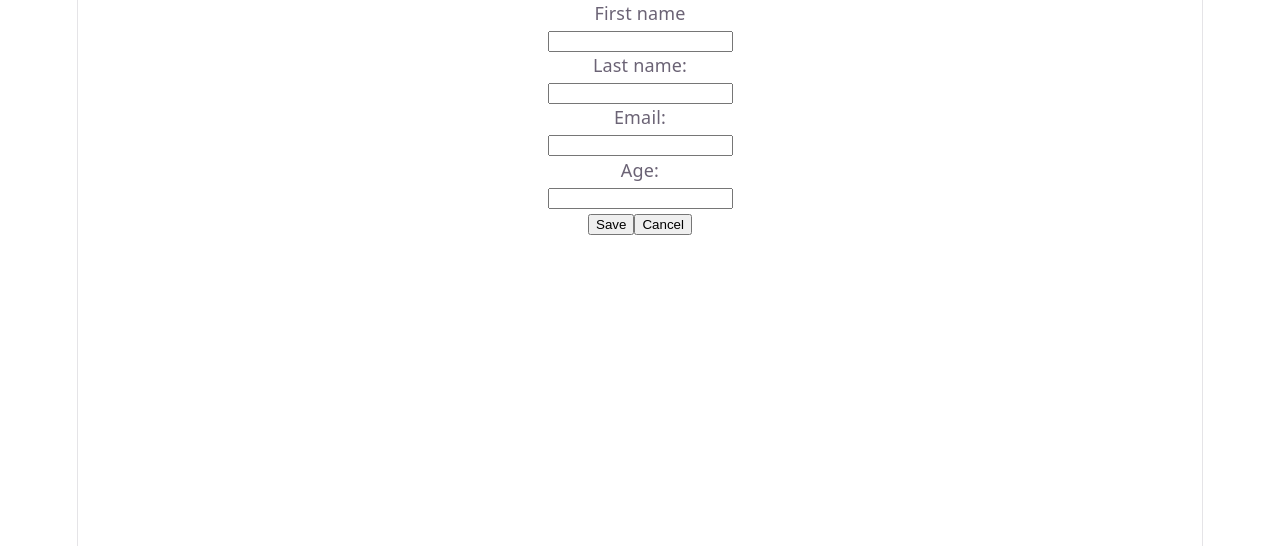
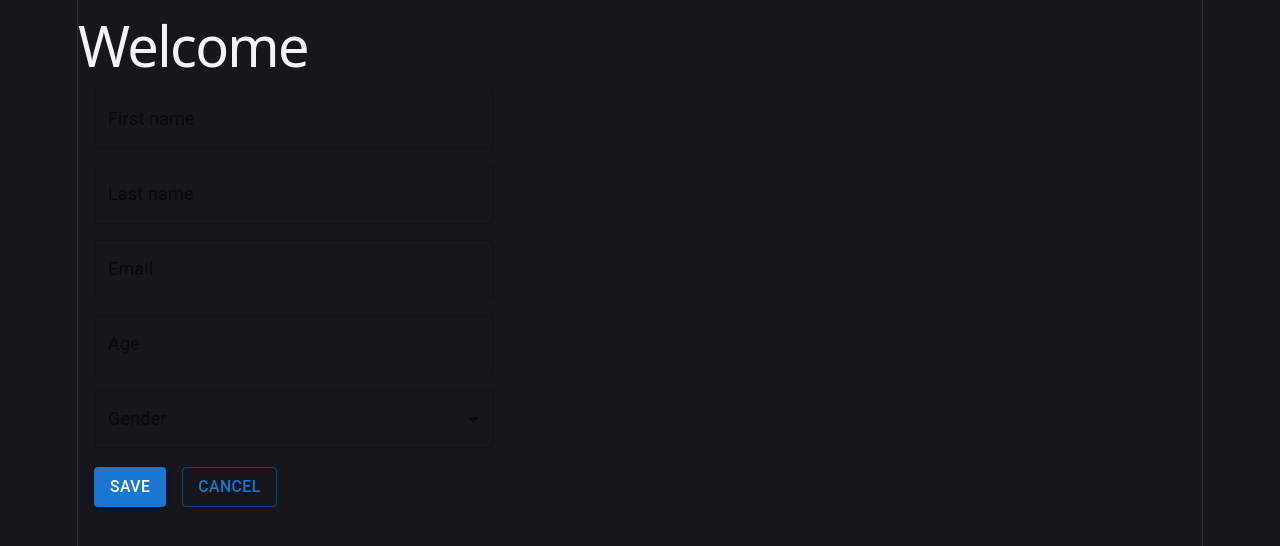
Before and after one commit to sakthi6555/reactPlusExpressMongoDb, a React (Vite) app: page /users in a window 1280 px wide. Shown: the top 546 px of the page. Built offline with nearby package versions, Linux system fonts and the light colour scheme; no server answers.

Commit message:
adding material

```diff
--- a/package.json
+++ b/package.json
@@ -12,11 +12,15 @@
   "dependencies": {
     "@emotion/react": "^11.14.0",
     "@emotion/styled": "^11.14.1",
+    "@hookform/resolvers": "^5.7.1",
+    "@mui/icons-material": "^9.3.1",
     "@mui/material": "^9.3.1",
     "axios": "^1.19.0",
     "react": "^19.2.8",
     "react-dom": "^19.2.8",
-    "react-router-dom": "^7.18.2"
+    "react-hook-form": "^7.85.0",
+    "react-router-dom": "^7.18.2",
+    "zod": "^4.4.3"
   },
   "devDependencies": {
     "@eslint/js": "^10.0.1",
--- a/src/components/UserForm.jsx
+++ b/src/components/UserForm.jsx
@@ -1,28 +1,43 @@
-import React, { useEffect, useState } from "react";
+import React, { useContext, useEffect, useState } from "react";
 import { useNavigate, useParams } from "react-router-dom";
 import { getUserById } from "../services/userService";
+import TextField from '@mui/material/TextField';
+import Button from '@mui/material/Button';
+import Box from '@mui/material/Box';
+import InputLabel from '@mui/material/InputLabel';
+import MenuItem from '@mui/material/MenuItem';
+import FormControl from '@mui/material/FormControl';
+import Select from '@mui/material/Select';
+import { userSchema } from "../schemas/userFormScheme";
+import { useForm, Controller } from "react-hook-form";
+import { FormHelperText } from "@mui/material";
+import { zodResolver } from "@hookform/resolvers/zod";
+import WelcomePage from "./WelcomePage";
+import { UserContext } from "../context/UserContext";
 
 export default function UserForm({saveUser, edituser}) {
 
-    const [firstname, setFirstname] = useState('');
-    const [lastname, setLastname] = useState('');
-    const [email, setEmail] = useState('');
-    const [age, setAge]= useState('');
-    const [_id, setId]= useState('');
     const navigate = useNavigate();
-
     const { id } = useParams();
 
-    const handleSubmit =(e) => {
-        e.preventDefault();
-        console.log("ee")
+    const { setUser } = useContext(UserContext);
+
+    const {register, control, handleSubmit,  reset, formState: { errors }} = useForm({
+        resolver: zodResolver(userSchema),
+        defaultValues: {
+            firstname: '',
+            lastname: '',
+            age: '',
+            email: '',
+            gender: ''
+        }
+    })
+
+    const onSubmit =(data) => {
         saveUser({
-            firstname, lastname, email, age, _id
+            ...data, ...(id && { _id : id })
         })
-        setFirstname('');
-        setLastname('');
-        setEmail('');
-        setAge('');
+        reset()
         navigate('/')
     }
 
@@ -34,41 +49,91 @@ export default function UserForm({saveUser, edituser}) {
 
     const loadUserById = async (id) => {
         const {data} = await getUserById(id)
-        setFirstname(data?.firstname ?? '');
-        setLastname(data?.lastname ?? '');
-        setEmail(data?.email ?? '');
-        setAge(data?.age ?? '');
-        setId(data?._id ?? '');
-
+        setUser(data);
+        reset({
+            firstname: data?.firstname ?? '',
+            lastname: data?.lastname ?? '',
+            email: data?.email ?? '',
+            age: data?.age ?? '',
+            gender: data?.gender ?? '',
+        })
     }
 
     const back = () => {
-
         navigate('/')
     }
 
     return(
-        <div className="user-form">
-            <form onSubmit={handleSubmit}>
-                <div>
-                    <label>First name</label> <br/>
-                    <input type="text" value={firstname} onChange={(e) => setFirstname(e.target.value)} />
-                </div>
-                <div>
-                    <label>Last name: </label> <br/>
-                    <input type="text" value={lastname} onChange={(e) => setLastname(e.target.value)} />
-                </div>
-                <div>
-                    <label>Email: </label> <br/>
-                    <input type="text" value={email} onChange={(e) => setEmail(e.target.value)} />
-                </div>
-                <div>
-                    <label>Age: </label> <br/>
-                    <input type="text" value={age} onChange={(e) => setAge(e.target.value)} />
-                </div>
-                <button type="submit"> { id ? 'Update': 'Save'}</button>
-                <button type="button" onClick={back}> Cancel</button>
-            </form>
-        </div>
+        <Box>
+            <WelcomePage></WelcomePage>
+            <Box
+                component="form"
+                onSubmit={handleSubmit(onSubmit)}
+                sx={{ display: 'flex', flexDirection: 'column', gap: 2, m: 2, maxWidth: 400 }}
+            >
+                <TextField
+                    label="First name"
+                    {...register("firstname")}
+                    error= {!!errors.firstname}
+                    helperText = {errors.firstname?.message}
+                    fullWidth
+                />
+                <TextField
+                    label="Last name"
+                    {...register("lastname")}
+                    error= {!!errors.lastname}
+                    helperText = {errors.lastname?.message}
+                    fullWidth
+                />
+                <TextField
+                    label="Email"
+                    {...register("email")}
+                    error= {!!errors.email}
+                    helperText = {errors.email?.message}
+                    fullWidth
+                />
+                <TextField
+                    label="Age"
+                    {...register("age")}
+                    error= {!!errors.age}
+                    helperText = {errors.age?.message}
+                    fullWidth
+                />
+                <FormControl variant="outlined" sx={{ minWidth: 120 }} error={!!errors.gender}>
+                    <InputLabel id="gender-label">Gender</InputLabel>
+                    <Controller control={control} name="gender"
+                    render={({field}) => {
+                        return (<Select
+                        {...field}
+                        labelId="gender-label"
+                        label="Age"
+                        >
+                        <MenuItem value='male'>Male</MenuItem>
+                        <MenuItem value={'female'}>Female</MenuItem>
+                        </Select>)
+                    }}>
+                    </Controller>
+                    <FormHelperText>
+                        {errors?.message?.gender}
+                    </FormHelperText>
+                </FormControl>
+                <Box sx={{ display: 'flex', gap: 2 }}>
+                    <Button
+                        type="submit"
+                        variant="contained"
+                    >
+                        {id ? 'Update' : 'Save'}
+                    </Button>
+
+                    <Button
+                        type="button"
+                        variant="outlined"
+                        onClick={back}
+                    >
+                        Cancel
+                    </Button>
+                </Box>
+            </Box>
+        </Box>
     )
 }
--- a/src/components/UserList.jsx
+++ b/src/components/UserList.jsx
@@ -7,12 +7,29 @@ import TableContainer from '@mui/material/TableContainer';
 import TableHead from '@mui/material/TableHead';
 import TableRow from '@mui/material/TableRow';
 import Paper from '@mui/material/Paper';
-
+import Button from '@mui/material/Button';
+import AddIcon from '@mui/icons-material/Add';
+import { Box } from "@mui/material";
+import EditIcon from '@mui/icons-material/Edit';
+import DeleteIcon from '@mui/icons-material/Delete';
+import IconButton from '@mui/material/IconButton';
+import TableFooter from '@mui/material/TableFooter';
+import TablePagination from '@mui/material/TablePagination';
 
 export default function UserList( { users, remove}) {
 
-    // const [users, setUsers] = useState([]);
-    const navigate = useNavigate()
+    const navigate = useNavigate();
+    const [page, setPage] = useState(0);
+    const [rowsPerPage, setRowsPerPage] = useState(5);
+
+    const handleChangePage = (event, newPage) => {
+        setPage(newPage);
+    };
+
+    const handleChangeRowsPerPage = (event) => {
+        setRowsPerPage(parseInt(event.target.value, 10));
+        setPage(0);
+    };
 
     const edit = async (user) => {
         navigate(`/users/${user._id}`)
@@ -24,34 +41,67 @@ export default function UserList( { users, remove}) {
 
     return(
         <div>
-            <div>
-                <button onClick={add}>Add</button>
-            </div>
-            <table>
-                <thead>
-                    <tr>
-                        <th>First Name</th>
-                        <th>Last name</th>
-                        <th>Email</th>
-                        <th>Age</th>
-                        <th>Action</th>
-                    </tr>
-                </thead>
-                <tbody>
-                    {users?.map(user => (
-                        <tr key={user._id}>
-                            <th>{user.firstname}</th>
-                            <th>{user.lastname}</th>
-                            <th>{user.email}</th>
-                            <th>{user.age}</th>
-                            <th>
-                                <button onClick={()=> edit(user)}>Edit</button>
-                                <button onClick={()=> remove(user._id)}>Delete</button>
-                            </th>
-                        </tr>
+            <Box sx={{display: "flex", justifyContent: "flex-end", m: 2}}>
+                <Button variant="contained" onClick={add} startIcon={<AddIcon/>}>Add</Button>
+            </Box>
+            <Box sx={{m: 2}}>
+            <TableContainer component={Paper} >
+                <Table sx={{ minWidth: 650 }} aria-label="simple table">
+                <TableHead>
+                    <TableRow>
+                        <TableCell>First Name</TableCell>
+                        <TableCell>Last name</TableCell>
+                        <TableCell>Email</TableCell>
+                        <TableCell>Age</TableCell>
+                        <TableCell>Gender</TableCell>
+                        <TableCell>Action</TableCell>
+                    </TableRow>
+                </TableHead>
+                <TableBody>
+                    {users?.slice(
+                        page * rowsPerPage,
+                        page * rowsPerPage + rowsPerPage
+                    )?.map(user => (
+                        <TableRow key={user._id}>
+                            <TableCell>{user.firstname}</TableCell>
+                            <TableCell>{user.lastname}</TableCell>
+                            <TableCell>{user.email}</TableCell>
+                            <TableCell>{user.age}</TableCell>
+                            <TableCell>{ user.gender ? user.gender?.charAt(0).toUpperCase() + user.gender?.slice(1): ''}</TableCell>
+                            <TableCell>
+                                <IconButton
+                                    color="primary"
+                                    onClick={() => edit(user)}
+                                    aria-label="edit"
+                                >
+                                    <EditIcon />
+                                </IconButton>
+                                <IconButton
+                                    color="error"
+                                    onClick={() => remove(user._id)}
+                                    aria-label="delete"
+                                >
+                                    <DeleteIcon />
+                                </IconButton>
+                            </TableCell>
+                        </TableRow>
                     ))}
-                </tbody>
-            </table>
+                </TableBody>
+                 <TableFooter>
+                    <TableRow>
+                        <TablePagination
+                            count={users.length}
+                            page={page}
+                            rowsPerPage={rowsPerPage}
+                            onPageChange={handleChangePage}
+                            onRowsPerPageChange={handleChangeRowsPerPage}
+                            rowsPerPageOptions={[5, 10, 25, 50]}
+                        />
+                    </TableRow>
+                </TableFooter>
+                </Table>
+            </TableContainer>
+            </Box>
        </div>
     )
 }
--- /dev/null
+++ b/src/components/WelcomePage.jsx
@@ -0,0 +1,13 @@
+import React, { useContext } from "react";
+import { UserContext } from "../context/UserContext";
+
+export default function WelcomePage() {
+
+    const { user } = useContext(UserContext)
+
+    return (
+        <>
+            <h1>Welcome {user?.firstname}</h1>
+        </>
+    )
+}
--- /dev/null
+++ b/src/context/UserContext.jsx
@@ -0,0 +1,17 @@
+import { createContext, useContext, useState } from "react";
+
+export const UserContext = createContext(null)
+
+export const UserProvider = ({children}) => {
+    const [user, setUser] = useState(null);
+
+    return (
+        <UserContext.Provider value={{user, setUser}}>
+            {children}
+        </UserContext.Provider>
+    )
+}
+
+export const useUser = () => {
+    return useContext(UserContext)
+}
--- a/src/index.css
+++ b/src/index.css
@@ -30,7 +30,7 @@
   }
 }
 
-@media (prefers-color-scheme: dark) {
+@media (prefers-color-scheme: light) {
   :root {
     --text: #9ca3af;
     --text-h: #f3f4f6;
@@ -58,7 +58,7 @@ body {
   width: 1126px;
   max-width: 100%;
   margin: 0 auto;
-  text-align: center;
+  text-align: left;
   border-inline: 1px solid var(--border);
   min-height: 100svh;
   display: flex;
--- /dev/null
+++ b/src/schemas/userFormScheme.js
@@ -0,0 +1,9 @@
+import { email, z } from "zod";
+
+export const userSchema = z.object({
+    firstname: z.string().min(1, 'First Name is required'),
+    lastname: z.string().min(1, 'Last Name is required'),
+    email: z.string().min(1, 'Email is required').email('Enter valid email'),
+    age: z.string().min(1, "Age is required").refine((val) => Number(val) >= 18 , "Minimum Age should be 18"),
+    gender: z.string().min(1, "Select Gender")
+})
```
Also changed, not shown: src/App.jsx (+4 -11 lines), 1 other file (tests, documents, lock files or other folders).
